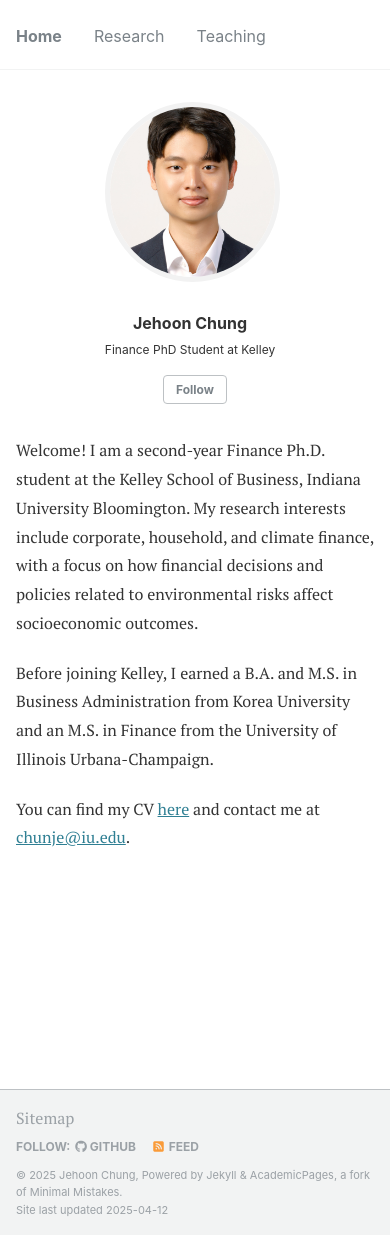
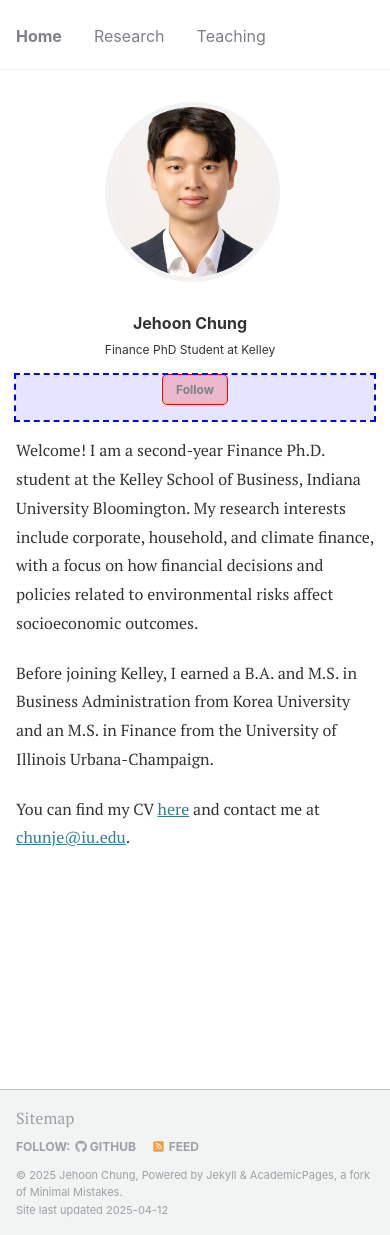
Before and after one commit to JehoonChung/jehoonchung.github.io, a Jekyll site: the page built from _pages/about.md, in a window 390 px wide and 1235 px high. Built offline with Jekyll 4.4.1, drawn with Linux system fonts in a browser that asks for light colours.

Commit message:
Update _custom.scss

```diff
--- a/_sass/_custom.scss
+++ b/_sass/_custom.scss
@@ -1,9 +1,21 @@
 /* ==========================================================================
-   Mobile Profile Perfect Centering
+   Mobile Profile Centering with Follow Button Diagnostics
    ========================================================================== */
 
 @media screen and (max-width: 768px) {
-  /* Avatar Centering (your working solution) */
+  /* Debug container for Follow button */
+  .author__urls-wrapper {
+    background-color: rgba(0, 0, 255, 0.1) !important; /* Light blue background */
+    outline: 2px dashed blue !important; /* Blue dashed border */
+
+    /* Debug button container */
+    .btn--inverse {
+      background-color: rgba(255, 0, 0, 0.2) !important; /* Light red fill */
+      outline: 1px solid red !important; /* Red border */
+    }
+  }
+
+  /* Your existing perfect avatar and text centering */
   .author__avatar,
   .author__avatar img {
     margin: 0 !important;
@@ -29,7 +41,6 @@
     }
   }
 
-  /* Name & Description Centering */
   .author__content {
     display: flex !important;
     flex-direction: column !important;
@@ -50,7 +61,7 @@
     }
   }
 
-  /* New: Follow Button on Its Own Centered Line */
+  /* Follow Button Centering Attempt */
   .author__urls-wrapper {
     display: flex !important;
     flex-direction: column !important;
@@ -58,12 +69,13 @@
     text-align: center !important;
     width: 100% !important;
     margin-top: 1rem !important;
+    padding: 0 !important;
 
     .btn--inverse {
-      display: block !important; /* Changed to block */
-      margin: 0 auto 1rem !important; /* Added bottom margin */
-      width: auto !important; /* Natural button width */
-      order: -1 !important; /* Moves button above social icons */
+      display: block !important;
+      margin: 0 auto 1rem !important;
+      width: auto !important;
+      order: -1 !important;
     }
 
     .social-icons {
```
